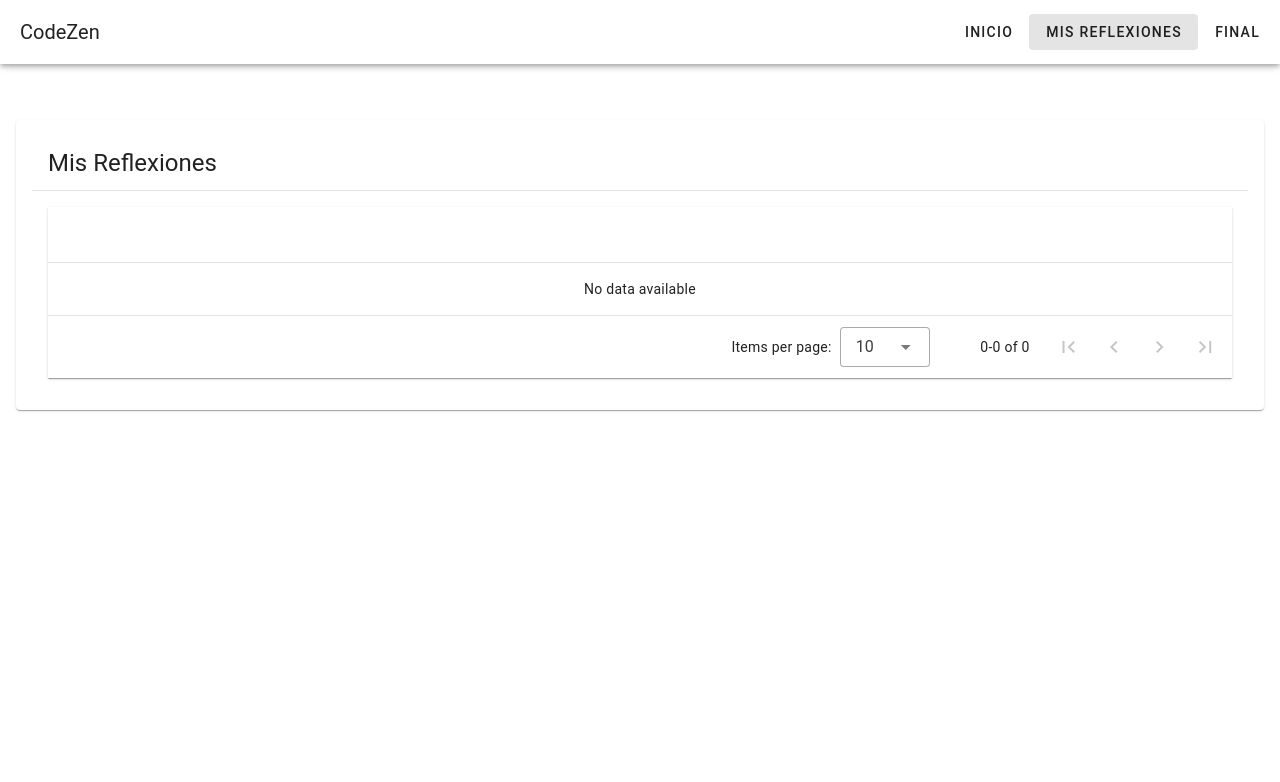
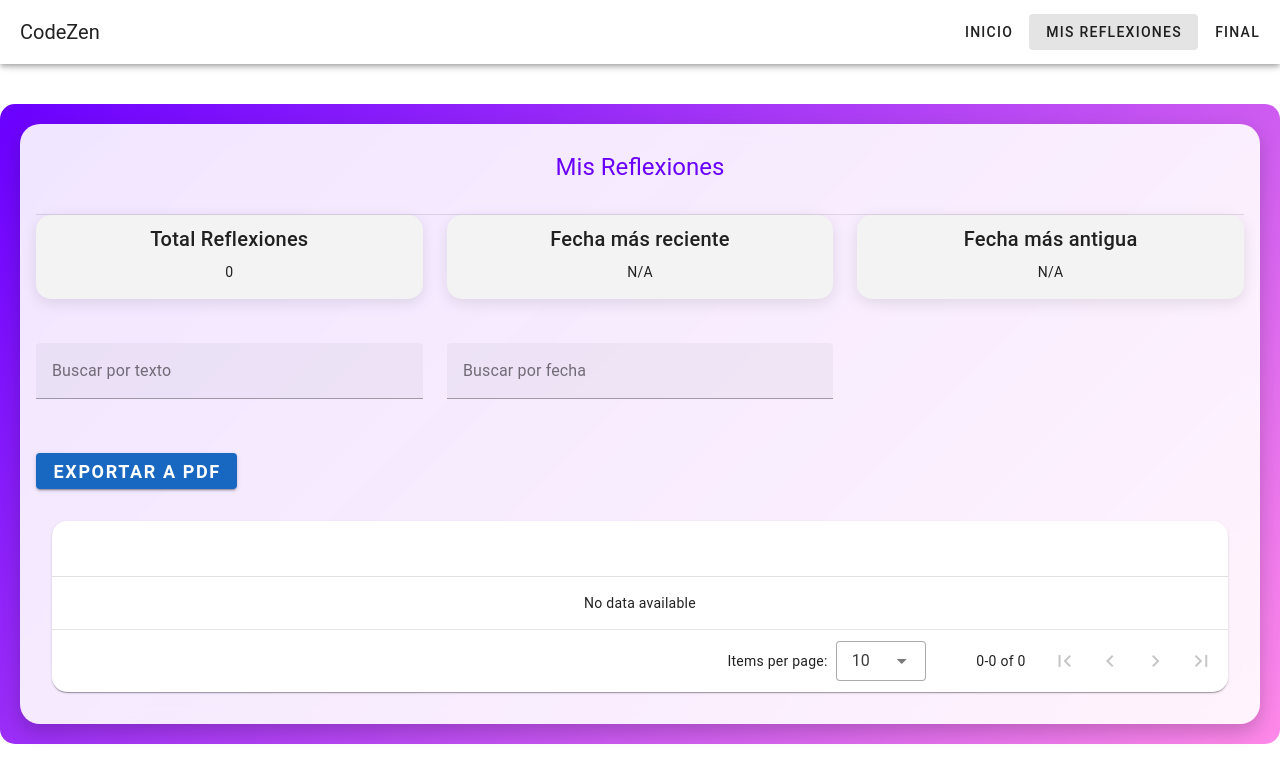
Before and after one commit to ManuFerrer094/codezen, a Vue app in the folder codezen/: page /my-reflections in a window 1280 px wide. Shown: the top 782 px of the page. Built offline with nearby package versions, Linux system fonts and the light colour scheme.

Commit message:
reflections update

```diff
--- a/codezen/package.json
+++ b/codezen/package.json
@@ -14,6 +14,8 @@
     "@pnotify/desktop": "^5.2.0",
     "core-js": "^3.8.3",
     "cors": "^2.8.5",
+    "jspdf": "^2.5.1",
+    "jspdf-autotable": "^3.8.2",
     "node-notifier": "^10.0.1",
     "sweetalert2": "^11.12.4",
     "vue": "^3.2.13",
--- a/codezen/src/views/MyReflections.vue
+++ b/codezen/src/views/MyReflections.vue
@@ -1,28 +1,87 @@
 <template>
   <v-container class="my-reflections" fluid>
-      <v-card class="pa-4">
-        <v-card-title class="text-h5">Mis Reflexiones</v-card-title>
+    <v-card class="pa-4 reflections-card">
+      <v-card-title class="text-h5 reflections-title">Mis Reflexiones</v-card-title>
       <v-divider></v-divider>
+
+      <!-- Sección de estadísticas -->
+      <v-row class="stats-row">
+        <v-col cols="12" md="4">
+          <v-card class="stat-card">
+            <v-card-title>Total Reflexiones</v-card-title>
+            <v-card-text>{{ totalReflections }}</v-card-text>
+          </v-card>
+        </v-col>
+        <v-col cols="12" md="4">
+          <v-card class="stat-card">
+            <v-card-title>Fecha más reciente</v-card-title>
+            <v-card-text>{{ latestReflectionDate }}</v-card-text>
+          </v-card>
+        </v-col>
+        <v-col cols="12" md="4">
+          <v-card class="stat-card">
+            <v-card-title>Fecha más antigua</v-card-title>
+            <v-card-text>{{ earliestReflectionDate }}</v-card-text>
+          </v-card>
+        </v-col>
+      </v-row>
+
+      <!-- Filtros -->
+      <v-row class="filters-row">
+        <v-col cols="12" md="4">
+          <v-text-field
+            v-model="filters.text"
+            label="Buscar por texto"
+            outlined
+            clearable
+          ></v-text-field>
+        </v-col>
+        <v-col cols="12" md="4">
+          <v-menu
+            v-model="dateMenu"
+            :close-on-content-click="false"
+            transition="scale-transition"
+            offset-y
+            max-width="290px"
+            min-width="290px"
+          >
+            <template #activator="{ on, attrs }">
+              <v-text-field
+                v-model="filters.date"
+                label="Buscar por fecha"
+                readonly
+                v-bind="attrs"
+                v-on="on"
+                outlined
+                clearable
+              ></v-text-field>
+            </template>
+            <v-date-picker v-model="filters.date" @input="dateMenu = false"></v-date-picker>
+          </v-menu>
+        </v-col>
+      </v-row>
+
+      <!-- Botón de exportar a PDF -->
+      <v-btn color="primary" class="mb-4" @click="exportToPDF">Exportar a PDF</v-btn>
+
+      <!-- Tabla de reflexiones -->
       <v-card-text>
         <v-data-table
           :headers="headers"
-            :items="reflections"
-            class="elevation-1"
-          >
-            <!-- eslint-disable-next-line vue/valid-v-slot -->
-            <template #item.date="{ item }">
-              {{ item.date }}
-            </template>
-            <!-- eslint-disable-next-line vue/valid-v-slot -->
-            <template #item.text="{ item }">
-              {{ item.text }}
-            </template>
-          </v-data-table>
+          :items="filteredReflections"
+          class="elevation-1 reflections-table"
+          item-value="text"
+          item-key="date"
+        ></v-data-table>
       </v-card-text>
     </v-card>
   </v-container>
 </template>
+
 <script>
+import jsPDF from 'jspdf';
+import 'jspdf-autotable';
+
 export default {
   data() {
     return {
@@ -30,8 +89,45 @@
         { text: 'Fecha', value: 'date' },
         { text: 'Reflexión', value: 'text' }
       ],
-        reflections: []
+      reflections: [],
+      filters: {
+        text: '',
+        date: ''
+      },
+      dateMenu: false,
     };
+  },
+  computed: {
+    totalReflections() {
+      return this.reflections.length;
+    },
+    latestReflectionDate() {
+      return this.reflections.length > 0
+        ? this.reflections[0].date
+        : 'N/A';
+    },
+    earliestReflectionDate() {
+      return this.reflections.length > 0
+        ? this.reflections[this.reflections.length - 1].date
+        : 'N/A';
+    },
+    filteredReflections() {
+      let filtered = this.reflections;
+
+      if (this.filters.text) {
+        filtered = filtered.filter(reflection =>
+          reflection.text.toLowerCase().includes(this.filters.text.toLowerCase())
+        );
+      }
+
+      if (this.filters.date) {
+        filtered = filtered.filter(reflection =>
+          reflection.date.startsWith(this.filters.date)
+        );
+      }
+
+      return filtered;
+    }
   },
   mounted() {
     this.loadReflections();
@@ -39,6 +135,19 @@
   methods: {
     loadReflections() {
       this.reflections = JSON.parse(localStorage.getItem('reflections')) || [];
+      this.reflections.sort((a, b) => new Date(b.date) - new Date(a.date));
+    },
+    exportToPDF() {
+      const doc = new jsPDF();
+      doc.text('Mis Reflexiones', 20, 20);
+
+      // Generar la tabla con reflexiones
+      doc.autoTable({
+        head: [['Fecha', 'Reflexión']],
+        body: this.filteredReflections.map(reflection => [reflection.date, reflection.text]),
+      });
+
+      doc.save('mis-reflexiones.pdf');
     }
   }
 };
@@ -47,5 +156,54 @@
 <style scoped>
 .my-reflections {
   margin-top: 40px;
+  background: linear-gradient(135deg, #6a00ff, #ff89e9);
+  padding: 20px;
+  border-radius: 15px;
+}
+
+.reflections-card {
+  background-color: rgba(255, 255, 255, 0.9);
+  backdrop-filter: blur(10px);
+  box-shadow: 0px 8px 20px rgba(0, 0, 0, 0.2);
+  border-radius: 20px;
+  padding: 20px;
+}
+
+.reflections-title {
+  font-size: 2rem;
+  color: #6a00ff;
+  text-align: center;
+  margin-bottom: 20px;
+}
+
+.stats-row {
+  margin-bottom: 20px;
+}
+
+.stat-card {
+  text-align: center;
+  background-color: #f3f3f3;
+  border-radius: 15px;
+  box-shadow: 0px 4px 15px rgba(0, 0, 0, 0.1);
+}
+
+.filters-row {
+  margin-bottom: 20px;
+}
+
+.reflections-table {
+  background-color: white;
+  border-radius: 15px;
+}
+
+.v-btn {
+  font-size: 18px;
+  font-weight: bold;
+  background-color: #6a00ff;
+  color: white;
+}
+
+.v-btn:hover {
+  background-color: #4b0082;
 }
 </style>
```
Also changed, not shown: 1 other file (tests, documents, lock files or other folders). Lines whose indentation alone changed are shown as unchanged.
